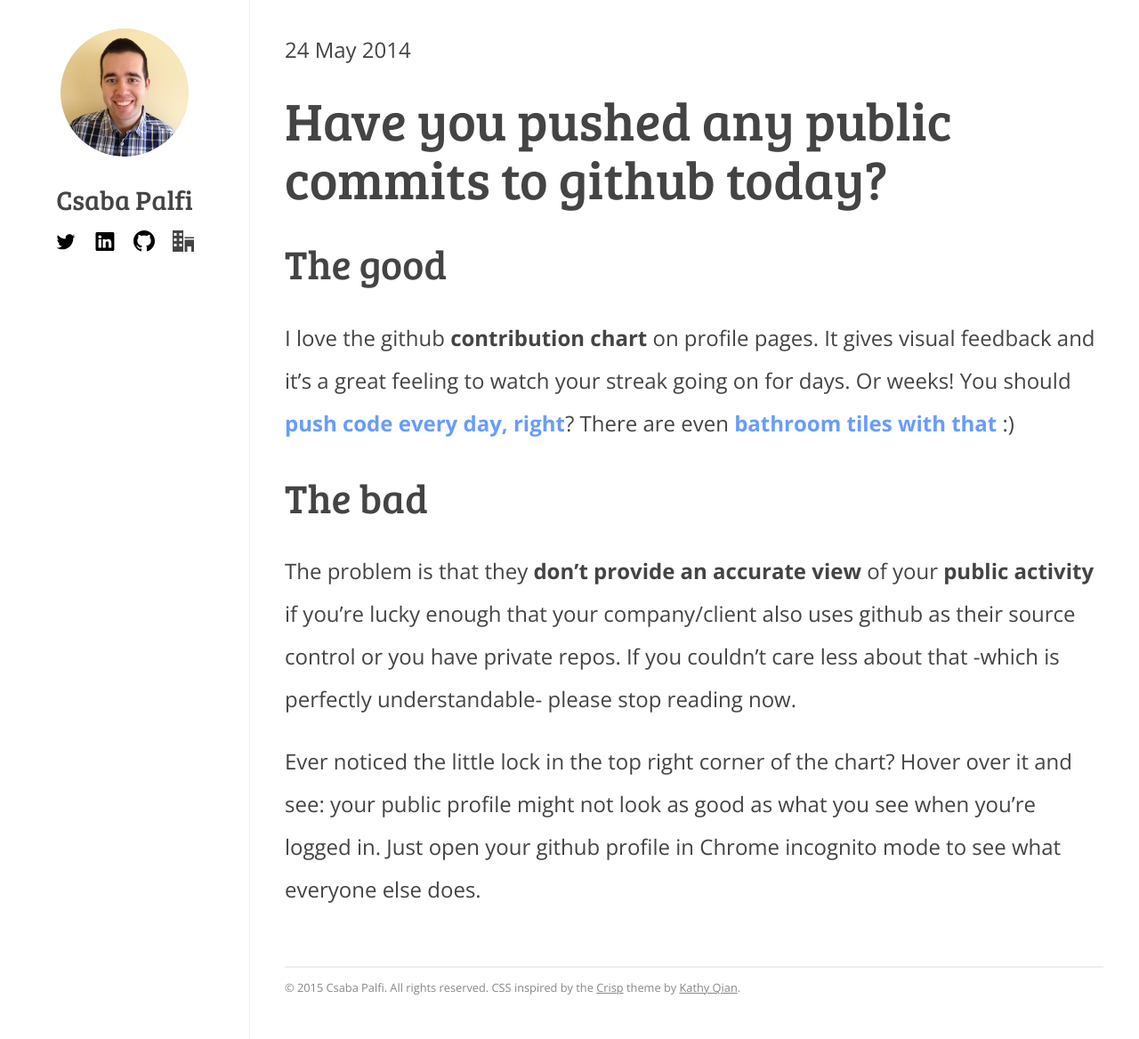
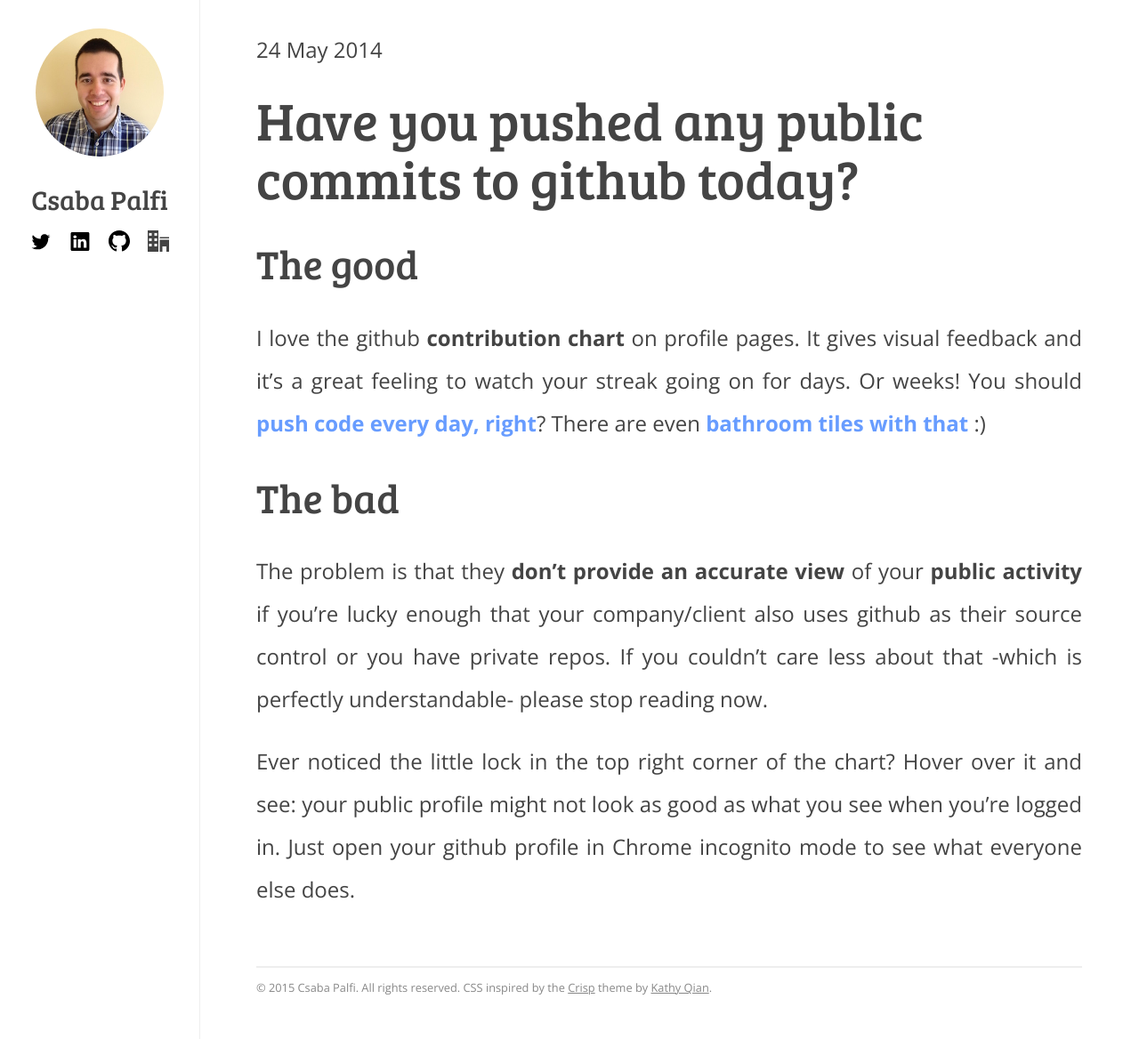
Before and after one commit to dublado/csabapalfi.github.io, a Jekyll site: the page built from _posts/2014-05-24-github-public-activity.md, in a window 1280 px wide and 1168 px high. Shown: the whole window at 89% size. Built offline with Jekyll 4.4.1, drawn with Linux system fonts in a browser that asks for light colours; Markdown is read by kramdown in place of the engine named in the settings.

Commit message:
smaller sidebar + justify text
Signed-off-by: Csaba Palfi <csaba@palfi.me>

```diff
--- a/assets/styles/crisp.scss
+++ b/assets/styles/crisp.scss
@@ -16,7 +16,7 @@ html {
 	height: 100%;
 }
 body {
-	padding: 2em 2.5em 1em 20em;
+	padding: 2em 4em 1em 18em;
 }
 /* Blocks */
 header {
@@ -26,7 +26,7 @@ header {
 	top: 0;
 	left: 0;
 	height:100%;
-	width:13.5em;
+	width:10em;
 	text-align: center;
 }
 #content {
@@ -45,6 +45,11 @@ article {
 	border-bottom: 0.1em #eee solid;
 	padding-bottom: 1.7em;
 }
+
+p {
+	text-align: justify;
+}
+
 p, hr, h4, h5, h6 {
 	margin-top: 0.9em;
 	margin-bottom: 0.9em;
```
